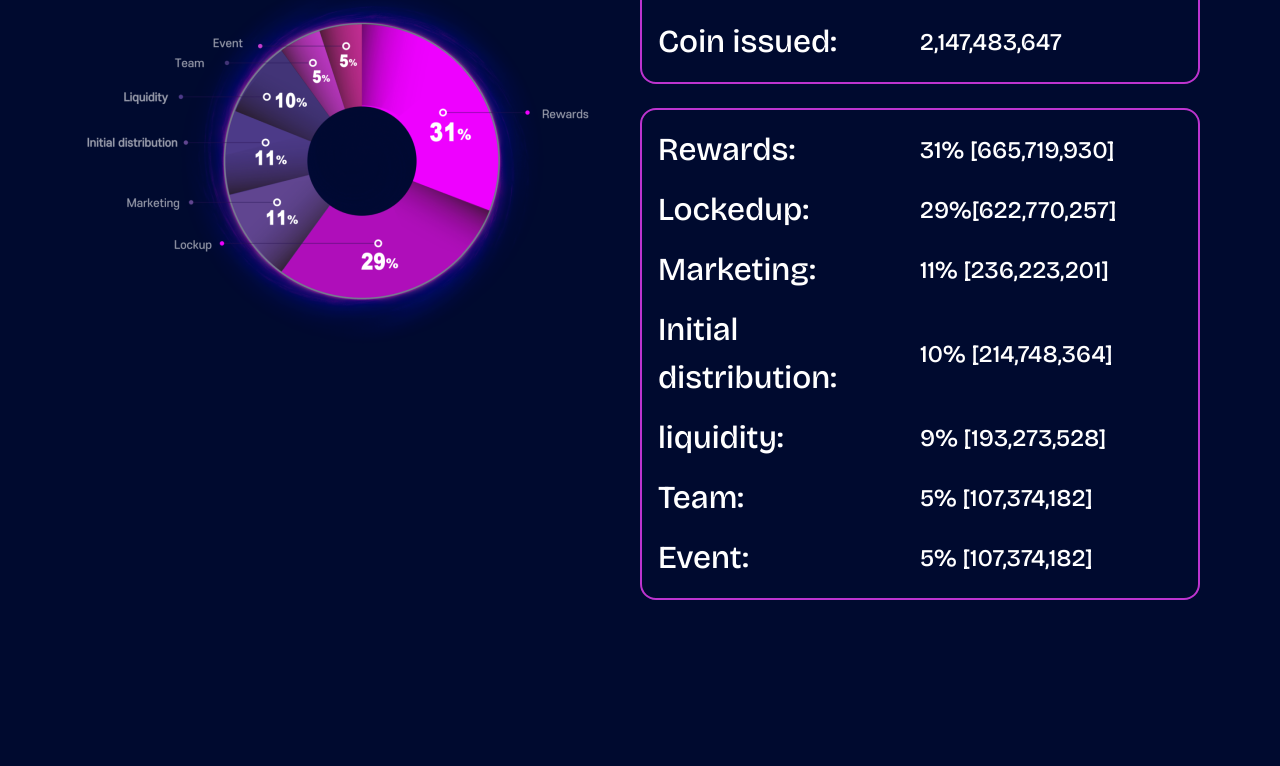
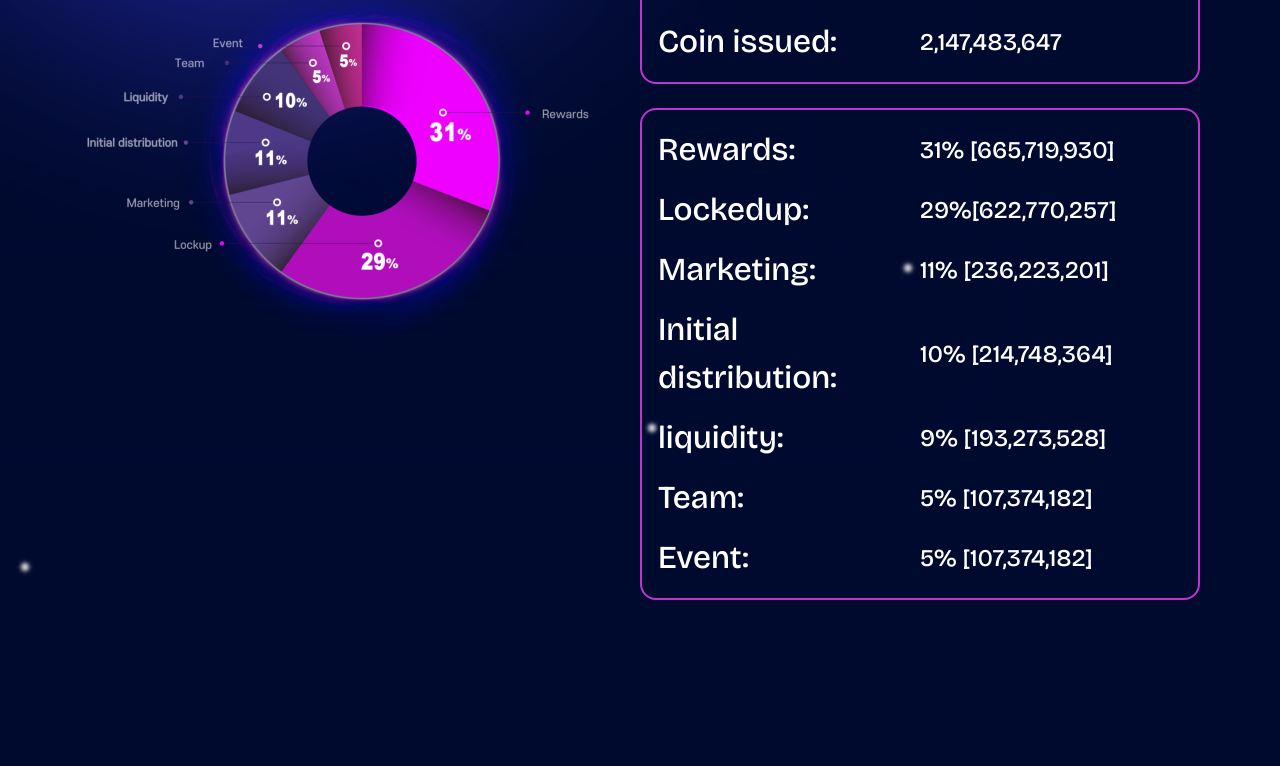
Before and after one commit to chochodev/Octet-app, a React (Create React App) app: page / in a window 1280 px wide. Shown: the part 5637-6403 px from the top of the page. Built offline with nearby package versions, Linux system fonts and the light colour scheme.

Commit message:
updated the tokenomic section with gradient effect

```diff
--- a/src/views/home/s5_tokenomic/index.jsx
+++ b/src/views/home/s5_tokenomic/index.jsx
@@ -37,7 +37,7 @@ const Tokenomic = () => {
   return (
     <div id='tokenomic' className={`relative flex flex-col gap-[4rem] items-center pt-[3rem] sm:pt-[4rem] md:pt-[5rem] w-full min-h-[50rem] ${padding_style} `}>
       <h2 className='relative z-[2] text-[2rem] md:text-[3rem] font-bold'>Tokenomics</h2>
-      <div className="flex w-full flex-col xl:flex-row items-center">
+      <div className="relative z-[2] flex w-full flex-col xl:flex-row items-center">
         <img src="./assets/images/chart.png" alt="TOKENOMIC CHART" className='min-w-[50%] object-contain' />
         <div className="flex flex-col items-center gap-[1.5rem] max-w-[55rem] w-full xl:w-[50%]">
           <div className='flex flex-col gap-[0.75rem] w-full max-w-[36.75rem] rounded-[16px] p-[1rem] border-solid border-[2px] border-secondary'>
@@ -72,6 +72,18 @@ const Tokenomic = () => {
           </div>
         </div>
       </div>
+
+      {/* GRADIENT COLORS */}
+      <div className='absolute top-0 left-0 flex h-full w-full'>
+        <div className="flex justify-between w-full h-full ">
+          <div className="transform translate-y-[-45%] xl:translate-y-[-25%] translate-x-[-30%] h-auto w-[100vw] blur-3xl bg-gradient-radial from-[#2A2BB9] via-background to-background"></div>
+        </div>
+      </div>
+
+      {/* STAR EFFECTS */}
+      <img src='./assets/svg/star.svg' alt='STAR' className='absolute z-[3] bottom-[10%] xl:bottom-[2%] left-[1%] xl:left-[1%] h-[1.5rem] w-[1.5rem] object-contain' />
+      <img src='./assets/svg/star.svg' alt='STAR' className='absolute z-[3] bottom-[8%] left-[50%] lg:bottom-[15%] lg:left-[50%] h-[1.5rem] w-[1.5rem] object-contain' />
+      <img src='./assets/svg/star.svg' alt='STAR' className='absolute z-[3] bottom-[30%] xl:bottom-[30%] left-[70%] h-[1.5rem] w-[1.5rem] object-contain' />
     </div>
   )
 }
```
